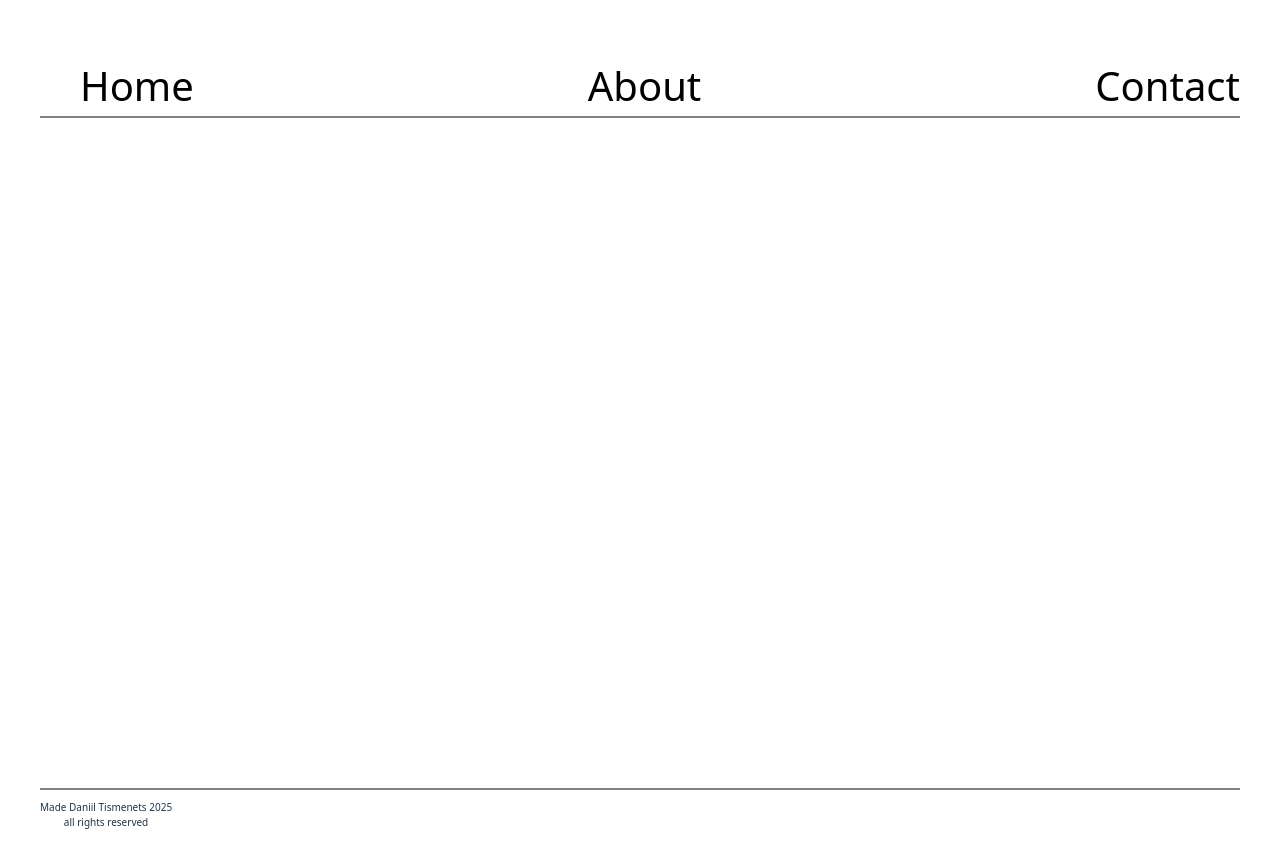
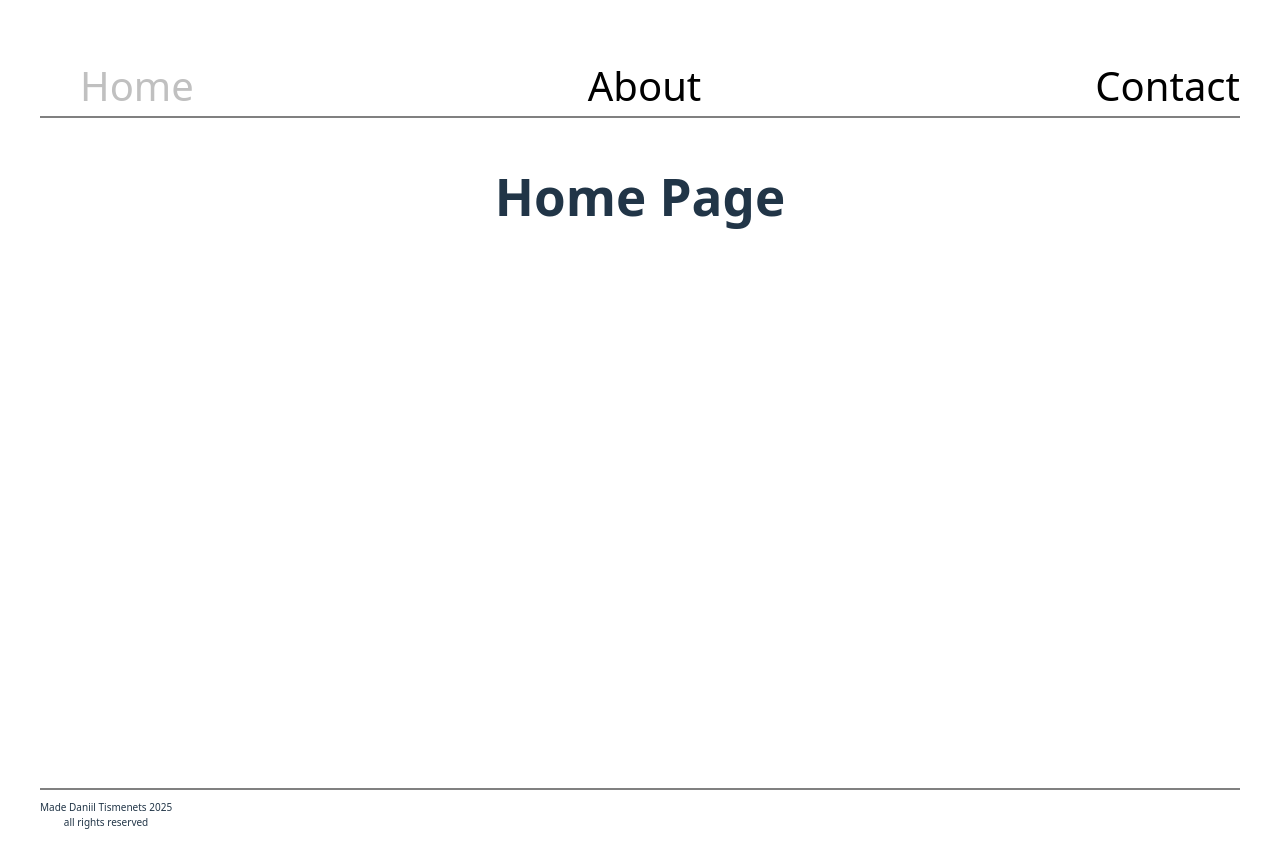
Before and after one commit to DaniilT048/react-router, a React (Vite) app: page / in a window 1280 px wide. Shown: the top 868 px of the page. Built offline with nearby package versions, Linux system fonts and the light colour scheme.

Commit message:
corrected the path to home page

```diff
--- a/src/components/Contact.jsx
+++ b/src/components/Contact.jsx
@@ -5,7 +5,7 @@ const Contact = () => {
     const navigate = useNavigate();
 
     const handleClick = () => {
-        navigate("/home");
+        navigate("/");
     }
     return(
         <>
--- a/src/components/HeaderMenu.jsx
+++ b/src/components/HeaderMenu.jsx
@@ -8,7 +8,7 @@ const HeaderMenu = () =>{
         <ul className="header-menu">
             {routes.map((route) =>
                     <li key={route.path}>
-                    <NavLink to={`/${route.path}`}>{route.label}</NavLink>
+                    <NavLink to={`${route.path}`}>{route.label}</NavLink>
                 </li>)}
         </ul>
 
--- a/src/routes.jsx
+++ b/src/routes.jsx
@@ -5,17 +5,17 @@ import Contact from "./components/Contact.jsx";
 
 const routes = [
     {
-        path: "home",
+        path: "/",
         element: <Home/>,
         label: "Home",
     },
     {
-        path: "about",
+        path: "/about",
         element: <About/>,
         label: "About",
     },
     {
-        path: "contact",
+        path: "/contact",
         element: <Contact/>,
         label: "Contact",
     },
```
